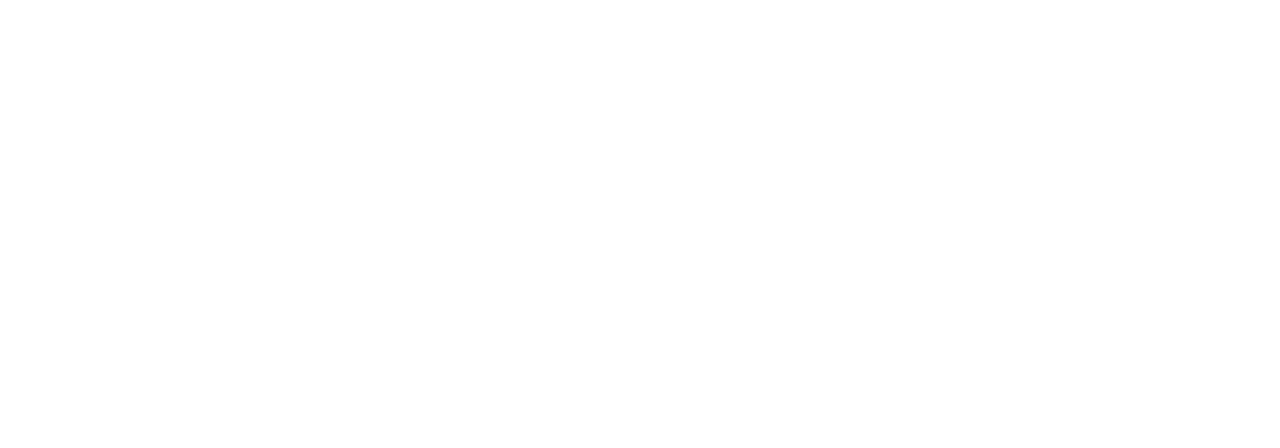
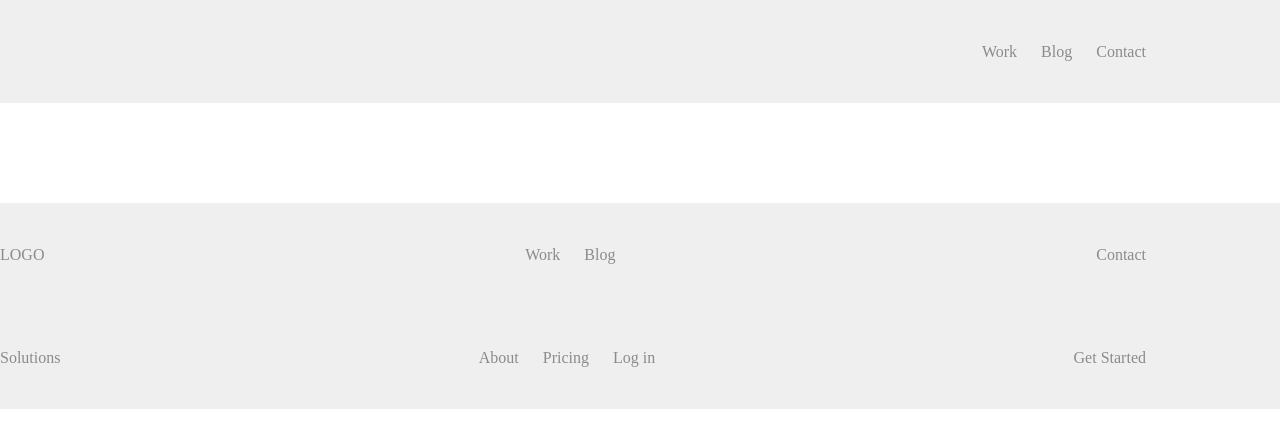
Before and after one commit to CharlotteCramer/flexbox-navigation, a plain HTML site: page index.html in a window 1280 px wide. Drawn offline with Linux system fonts and the light colour scheme.

Commit message:
mere arbejde

```diff
--- a/assets/css/style.css
+++ b/assets/css/style.css
@@ -3,3 +3,70 @@
   margin: 0;
   box-sizing: border-box;
 }
+.margin-right-auto {
+  margin-right: auto;
+}
+.nav-simple {
+  background-color: #efefef;
+  min-height: 103px;
+  margin-bottom: 100px;
+}
+.nav-simple ul {
+  height: 103px;
+  display: flex;
+  list-style-type: none;
+  gap: 24px;
+  align-items: center;
+  justify-content: flex-end;
+  padding-right: 134px;
+}
+
+.nav-simple a {
+  text-decoration: none;
+  color: #8b8b8b;
+}
+.nav-simple a:hover {
+  color: #3d3d3d;
+}
+.nav-with-logo {
+  background-color: #efefef;
+  min-height: 103px;
+}
+.nav-with-logo ul {
+  height: 103px;
+  display: flex;
+  list-style-type: none;
+  gap: 24px;
+  align-items: center;
+  justify-content: flex-end;
+  padding-right: 134px;
+}
+
+.nav-with-logo a {
+  text-decoration: none;
+  color: #8b8b8b;
+}
+.nav-with-logo a:hover {
+  color: #3d3d3d;
+}
+.nav-dark-bg {
+  background-color: #efefef;
+  min-height: 103px;
+}
+.nav-dark-bg ul {
+  height: 103px;
+  display: flex;
+  list-style-type: none;
+  gap: 24px;
+  align-items: center;
+  justify-content: flex-end;
+  padding-right: 134px;
+}
+
+.nav-dark-bg a {
+  text-decoration: none;
+  color: #8b8b8b;
+}
+.nav-dark-bg a:hover {
+  color: #3d3d3d;
+}
--- a/index.html
+++ b/index.html
@@ -6,5 +6,30 @@
     <title>Boilerplate</title>
     <link rel="stylesheet" href="/assets/css/style.css" />
   </head>
-  <body></body>
+  <body>
+    <nav class="nav-simple">
+      <ul>
+        <li><a href="">Work</a></li>
+        <li><a href="">Blog</a></li>
+        <li><a href="">Contact</a></li>
+      </ul>
+    </nav>
+    <nav class="nav-with-logo">
+      <ul>
+        <li class="margin-right-auto"><a href="">LOGO</a></li>
+        <li><a href="">Work</a></li>
+        <li class="margin-right-auto"><a href="">Blog</a></li>
+        <li><a href="">Contact</a></li>
+      </ul>
+    </nav>
+    <nav class="nav-dark-bg">
+      <ul>
+        <li class="margin-right-auto"><a href="">Solutions</a></li>
+        <li><a href="">About</a></li>
+        <li><a href="">Pricing</a></li>
+        <li class="margin-right-auto"><a href="">Log in</a></li>
+        <li><a href="">Get Started</a></li>
+      </ul>
+    </nav>
+  </body>
 </html>
```
